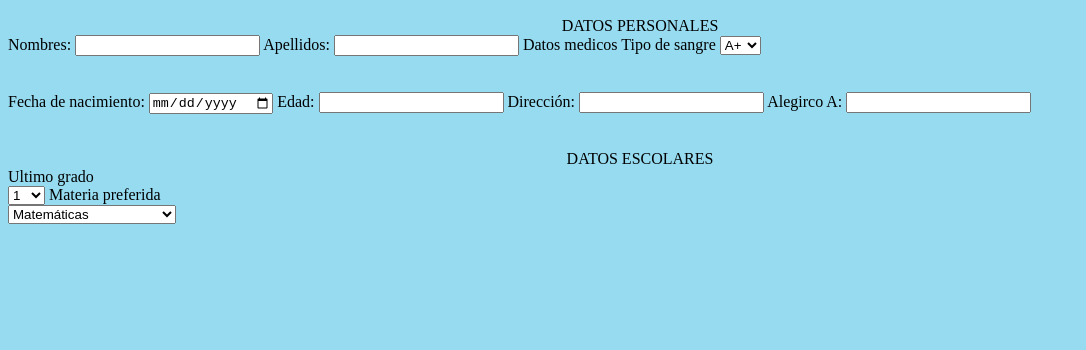
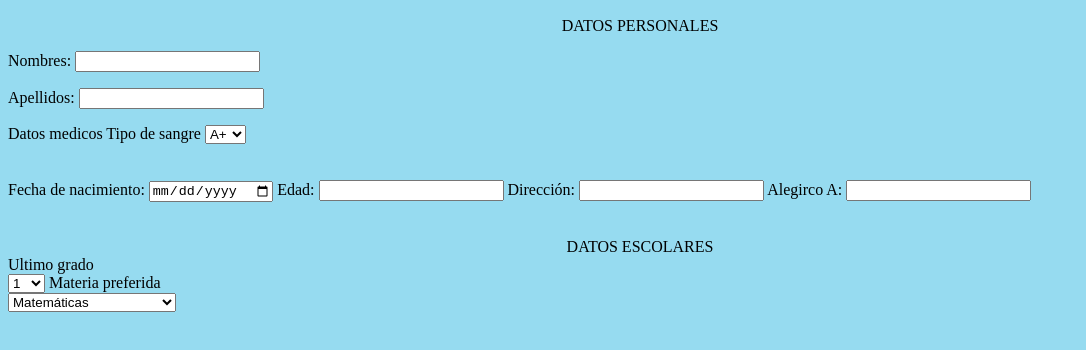
Before and after one commit to keivisjar/Repositorio-Keivis-, a plain HTML site: page ova html5/REGISTRO MATRICULA.html in a window 1280 px wide. Shown: the part 50-400 px from the top of the page, without its empty margins (0-1086 px from the left). Drawn offline with Linux system fonts and the light colour scheme.

Commit message:
Update REGISTRO MATRICULA.html

```diff
--- a/ova html5/REGISTRO MATRICULA.html
+++ b/ova html5/REGISTRO MATRICULA.html
@@ -15,12 +15,12 @@
 <h2>REGISTRO MATRÍCULA</h2>
 <legend> DATOS PERSONALES</legend>
 </center>
+<form action="" method="post"></form>
 
 
-<label for="Nombres">Nombres:</label>
-<input type="text"; name="Nombres">
-<label for="Apellidos">Apellidos:</label>
-<input type="text";name="Apellidos:">
+<p> <label for=""> Nombres: <input type="text"; name="Nombres"></label></p>
+<p> <label for="">Apellidos: <input type="text"name="Apellidos:"></label></p>
+
   Datos medicos
 <td>Tipo de sangre</td>
 <td><select name="n2" id="n2">
```
